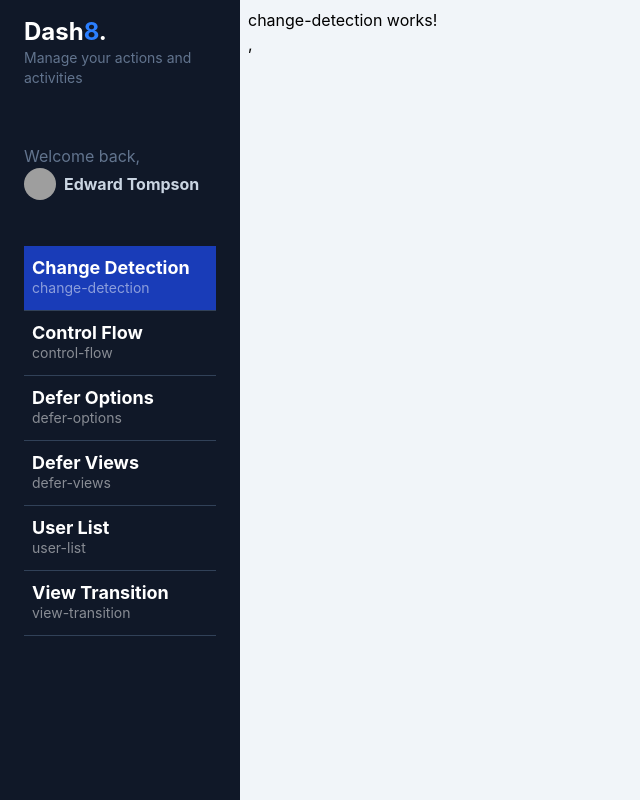
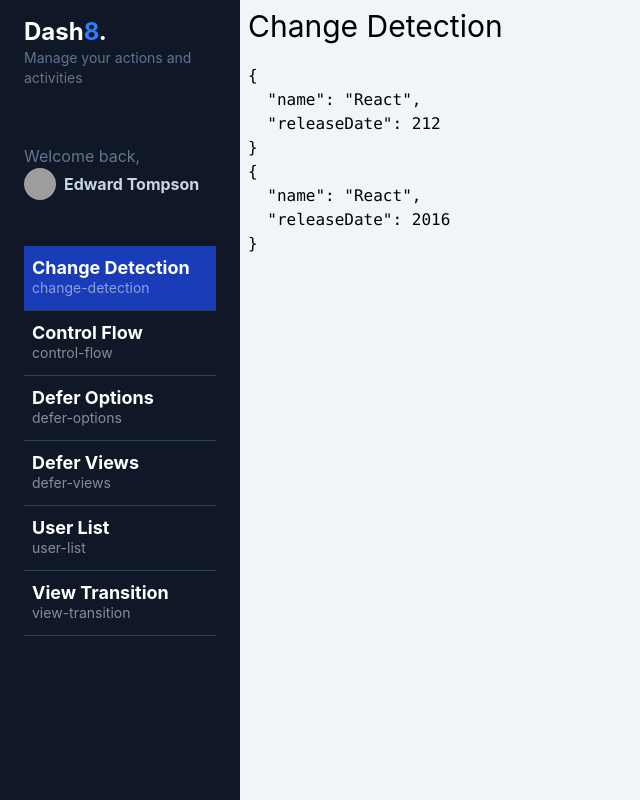
Before and after one commit to MarioAG1/nuevas-y-no-tan-nuevas-Angular-19, an Angular app: page /dashboard/change-detection in a window 1280 px wide. Shown: the whole page, without its empty margins (0-640 px from the left). Built offline with nearby package versions, Linux system fonts and the light colour scheme; grey boxes are pictures that could not be loaded.

Commit message:
332. ChangeDetection - onPush

```diff
--- a/src/app/dashboard/pages/change-detection/change-detection.component.html
+++ b/src/app/dashboard/pages/change-detection/change-detection.component.html
@@ -1 +1,3 @@
-<p>change-detection works!</p>,
+<app-title title="Change Detection"></app-title>
+<pre>{{ frameworkAsSignal() | json }}</pre>
+<pre>{{ frameworkAsProperty | json }}</pre>
--- a/src/app/dashboard/pages/change-detection/change-detection.component.ts
+++ b/src/app/dashboard/pages/change-detection/change-detection.component.ts
@@ -1,8 +1,34 @@
-import { Component } from '@angular/core';
+import { JsonPipe } from '@angular/common';
+import { ChangeDetectionStrategy, Component, signal } from '@angular/core';
+import { TitleComponent } from '@shared/title/title.component';
 
 @Component({
   selector: 'app-change-detection',
-  imports: [],
+  imports: [TitleComponent, JsonPipe],
   templateUrl: './change-detection.component.html',
 })
-export default class ChangeDetectionComponent {}
+export default class ChangeDetectionComponent {
+  public frameworkAsSignal = signal({
+    name: 'Angular',
+    releaseDate: 2016,
+  });
+
+  public frameworkAsProperty = {
+    name: 'Angular',
+    releaseDate: 2016,
+  };
+
+  constructor() {
+    setTimeout(() => {
+      this.frameworkAsSignal.update((valor) => {
+        valor.name = 'React';
+        return { ...valor };
+      });
+
+      this.frameworkAsSignal.set({ name: 'React', releaseDate: 212 });
+
+      this.frameworkAsProperty.name = 'React';
+      console.log('Hecho');
+    }, 3000);
+  }
+}
```
